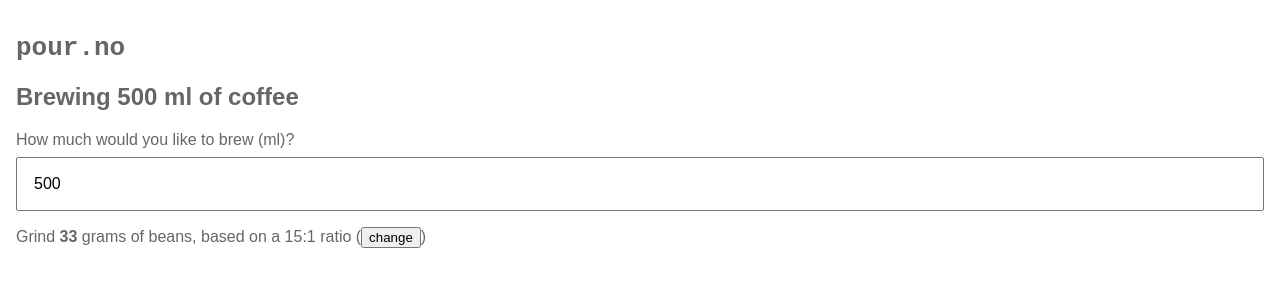
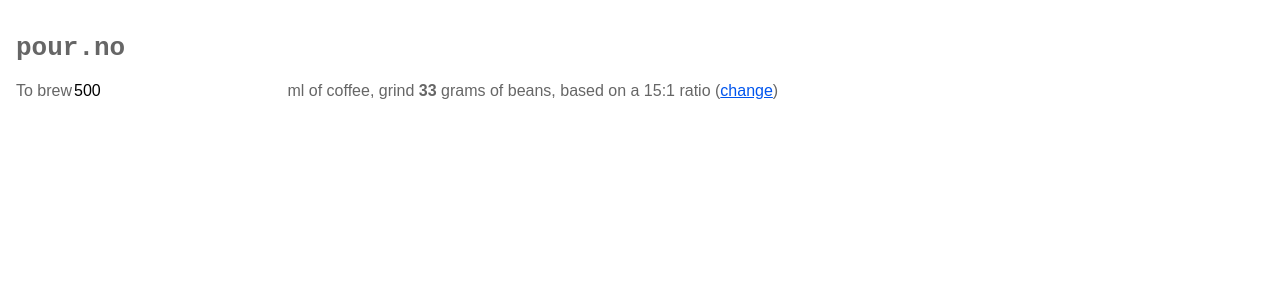
Before and after one commit to nordhagen/pour-over-app, a Vue app: page / in a window 1280 px wide. Shown: the top 300 px of the page. Built offline with nearby package versions, Linux system fonts and the light colour scheme.

Commit message:
simplify and add ratio to vuex

```diff
--- a/src/Store.js
+++ b/src/Store.js
@@ -17,7 +17,9 @@ const store = new Vuex.Store({
     }
   },
   actions: {
-
+    updateRatio(context, payload) {
+      context.commit('updateRatio', payload.ratio)
+    }
   },
   getters: {
     beanWeight: state => Math.round(state.volume / state.ratio)
--- a/src/components/GrindInstruction.vue
+++ /dev/null
@@ -1,26 +0,0 @@
-<template>
-  <p class="bean-weight">
-    Grind <span class="value">{{beanWeight}}</span> grams of beans, based on a {{ratio}}:1 ratio (<button v-on:click="$emit('edit:ratio')" class="text-button">change</button>)
-  </p>
-</template>
-
-<script>
-export default {
-  name: "GrindInstruction",
-  computed: {
-    beanWeight(){
-      console.log(this.$store.state.beanWeight)
-      return this.$store.getters.beanWeight;
-    },
-    ratio(){
-      return this.$store.state.ratio;
-    }
-  }
-};
-</script>
-
-<style lang="postcss" scoped>
-.value {
-  font-weight: 600;
-}
-</style>
--- a/src/components/RatioInput.vue
+++ b/src/components/RatioInput.vue
@@ -22,7 +22,9 @@ export default {
       })
     },
     notify(e){
-      this.$emit('update:ratio', parseInt(e.target.value, 10))
+      this.$store.dispatch('updateRatio', {
+        ratio: parseInt(e.target.value, 10)
+      })
     },
     show() {
 
--- /dev/null
+++ b/src/components/SetupForm.vue
@@ -0,0 +1,54 @@
+<template>
+  <form action class="brew-volume">
+    <span for="brew-volume">To brew</span>
+    <input type="number" id="brew-volume" :value="volume" @input="updateVolume">
+    ml of coffee, grind <span class="value">{{beanWeight}}</span>
+    grams of beans, based on a {{ratio}}:1 ratio
+    (<button v-on:click.prevent="$emit('edit:ratio')" class="text-button">
+      change
+    </button>)
+  </form>
+</template>
+
+<script>
+export default {
+  name: "SetupForm",
+  computed: {
+    volume(){
+      return this.$store.state.volume;
+    },
+    beanWeight(){
+      console.log(this.$store.state.beanWeight)
+      return this.$store.getters.beanWeight;
+    },
+    ratio(){
+      return this.$store.state.ratio;
+    }
+  },
+  methods: {
+    updateVolume(e){
+      this.$store.commit('updateVolume', e.target.value)
+    }
+  }
+};
+</script>
+
+<style lang="postcss">
+  label, input {
+    border: none;
+    min-width: auto;
+  }
+  .value {
+    font-weight: 600;
+  }
+  .text-button {
+    appearance: none;
+    border: none;
+    background: none;
+    font-family: sans-serif;
+    font-size: 16px;
+    color:#05e;
+    padding: 0;
+    text-decoration: underline;
+  }
+</style>
--- a/src/components/VolumeInput.vue
+++ /dev/null
@@ -1,22 +0,0 @@
-<template>
-  <form action class="brew-volume">
-    <label for="brew-volume">How much would you like to brew (ml)?</label>
-    <input type="number" id="brew-volume" :value="volume" @input="updateVolume">
-  </form>
-</template>
-
-<script>
-export default {
-  name: "VolumeInput",
-  computed: {
-    volume(){
-      return this.$store.state.volume;
-    }
-  },
-  methods: {
-    updateVolume(e){
-      this.$store.commit('updateVolume', e.target.value)
-    }
-  }
-};
-</script>
--- a/src/containers/BrewGuide.vue
+++ b/src/containers/BrewGuide.vue
@@ -1,29 +1,26 @@
 <template>
   <section class="brew-guide">
-    <h2>Brewing {{this.$store.state.volume}} ml of coffee</h2>
-    <volume-input></volume-input>
+    <!-- <h2>Brewing {{this.$store.state.volume}} ml of coffee</h2> -->
+    <setup-form v-on:edit:ratio="toggleEditRatio"></setup-form>
     <ratio-input v-show="showEditRatio"></ratio-input>
-    <grind-instruction v-on:edit:ratio="editRatio" ></grind-instruction>
   </section>
 </template>
 
 <script>
-  import VolumeInput from '../components/VolumeInput'
-  import GrindInstruction from '../components/GrindInstruction'
+  import SetupForm from '../components/SetupForm'
   import RatioInput from '../components/RatioInput'
 
   export default {
     name: 'BrewGuide',
     components: {
-      VolumeInput,
-      GrindInstruction,
+      SetupForm,
       RatioInput
     },
     data: () => ({
       showEditRatio: false
     }),
     methods: {
-      editRatio(){
+      toggleEditRatio(){
         this.showEditRatio = !this.showEditRatio
       }
     }
@@ -34,12 +31,8 @@
   h1 {
     font-family: sans-serif;
   }
-  .brew-guide input {
+  .brew-guide, input {
     font-family: sans-serif;
-    display: block;
-    width: 100%;
     font-size: 16px;
-    padding: 1rem;
-    margin: 0.5rem 0;
   }
 </style>
```
